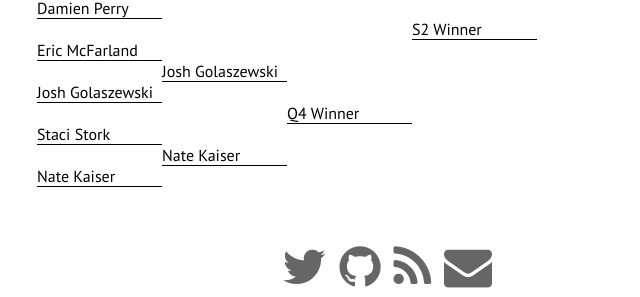
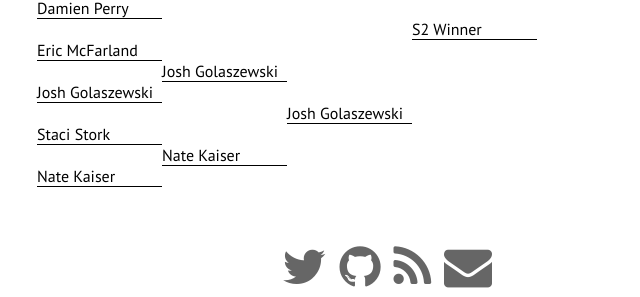
Before and after one commit to CzechsMix/czechsmix.github.io, a Jekyll site: the page built from wiimbeldon.html, in a window 1280 px wide. Shown: the part 1246-1543 px from the top of the page, without its empty margins (253-893 px from the left). Built offline with Jekyll 4.4.1, drawn with Linux system fonts in a browser that asks for light colours; nearby versions of some CDN libraries.

Commit message:
Update wiimbeldon.html

```diff
--- a/wiimbeldon.html
+++ b/wiimbeldon.html
@@ -46,7 +46,7 @@
   <div class="round">Eric McFarland</div>
     <div class="round">Josh Golaszewski</div>
   <div class="round">Josh Golaszewski</div>
-      <div class="round">Q4 Winner</div>
+      <div class="round">Josh Golaszewski</div>
   <div class="round">Staci Stork</div>
     <div class="round">Nate Kaiser</div>
   <div class="round">Nate Kaiser</div>
```
